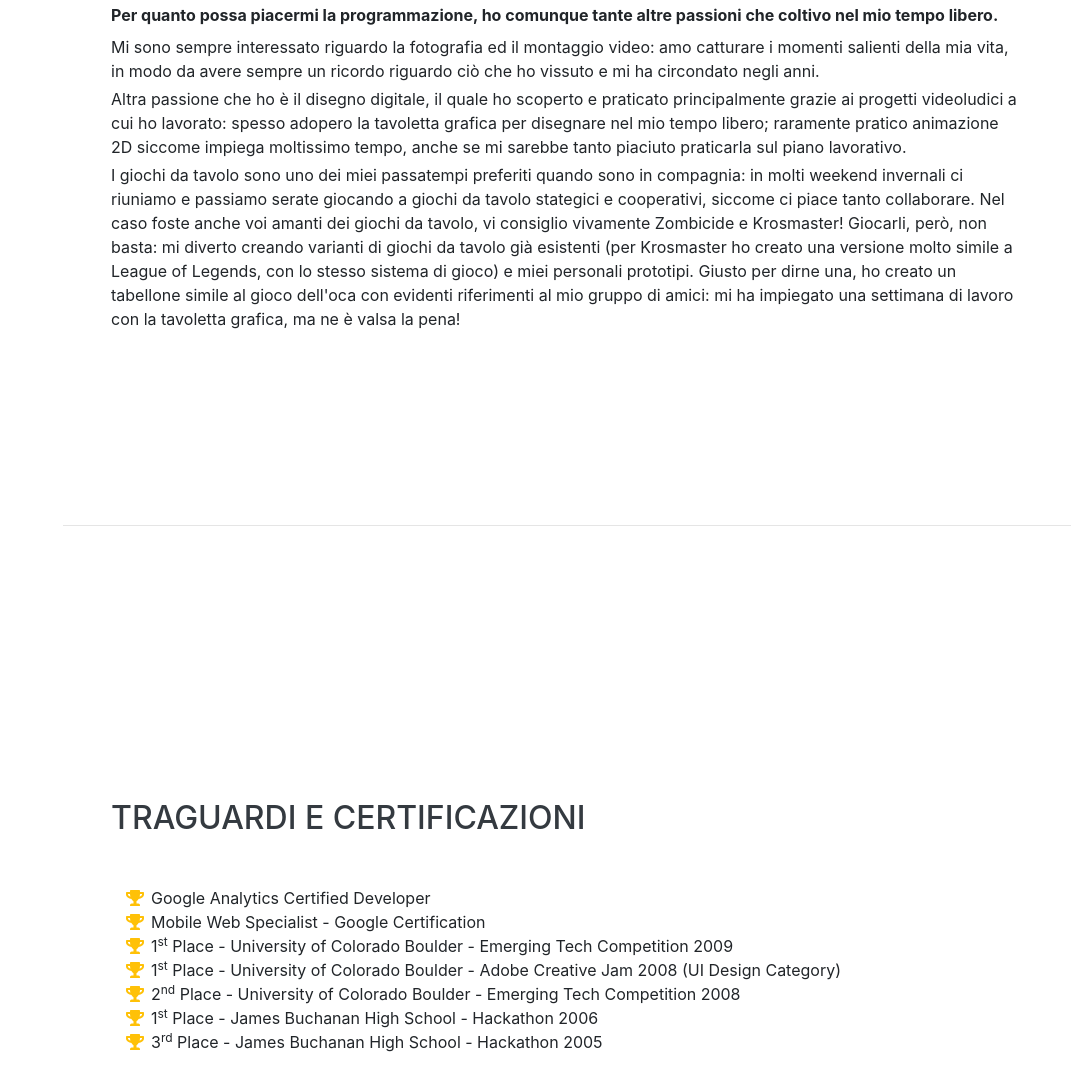
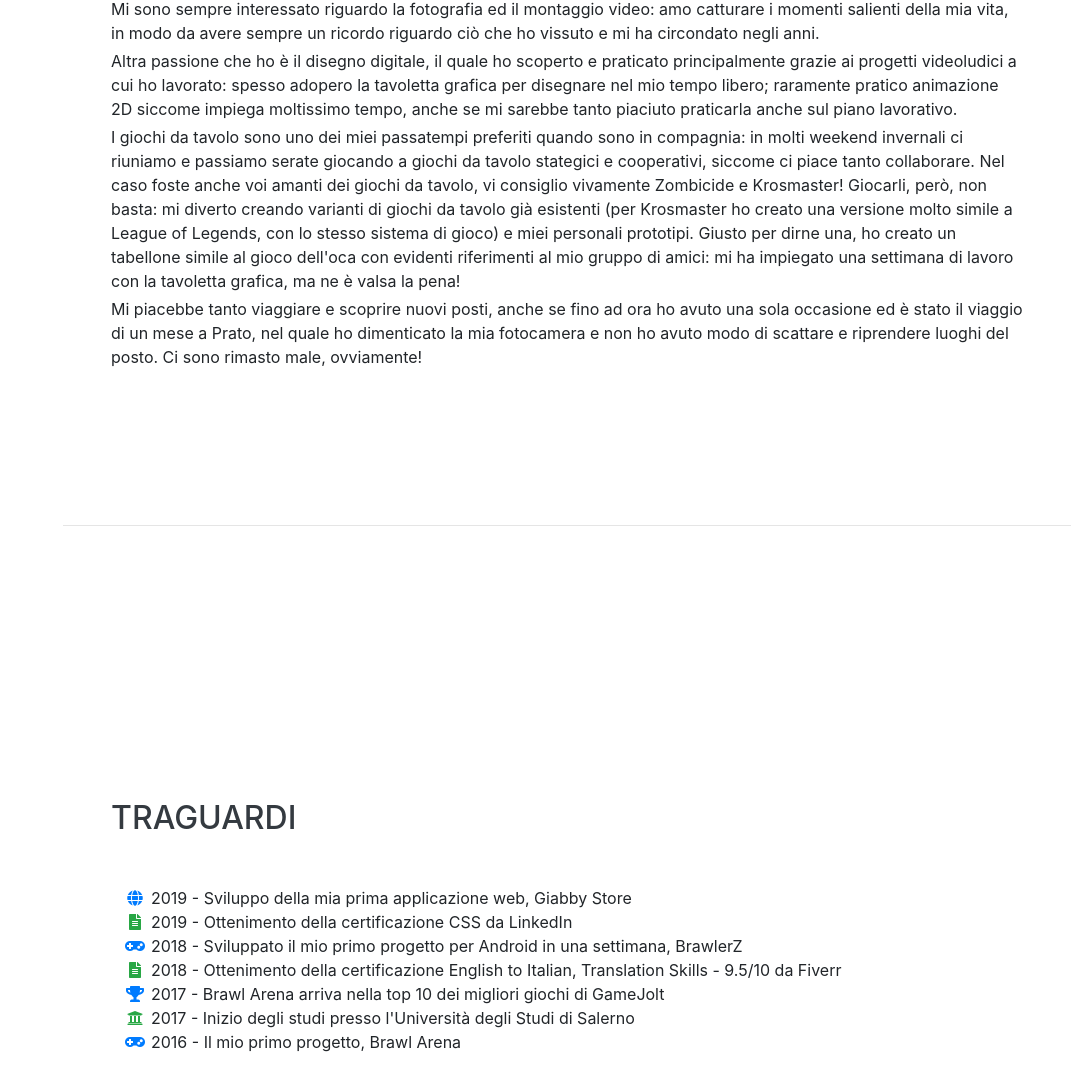
Before and after one commit to frekkanzer2/FabateWebsite, a website with bundled scripts: page index.html in a window 1280 px wide. Shown: the part 3463-4554 px from the top of the page, without its empty margins (209-1280 px from the left). Built offline with nearby package versions, Linux system fonts and the light colour scheme; a web font is replaced by a local one.

Commit message:
Aggiornata sezione traguardi

```diff
--- a/index.html
+++ b/index.html
@@ -534,7 +534,7 @@
         <p class="mb-1">
           Altra passione che ho è il disegno digitale, il quale ho scoperto e praticato principalmente grazie ai progetti videoludici a cui ho lavorato:
           spesso adopero la tavoletta grafica per disegnare nel mio tempo libero; raramente pratico animazione 2D siccome impiega moltissimo tempo,
-          anche se mi sarebbe tanto piaciuto praticarla sul piano lavorativo.
+          anche se mi sarebbe tanto piaciuto praticarla anche sul piano lavorativo.
         </p>
         <p class="mb-1">
           I giochi da tavolo sono uno dei miei passatempi preferiti quando sono in compagnia: in molti weekend invernali ci riuniamo e passiamo serate
@@ -543,6 +543,10 @@
           (per Krosmaster ho creato una versione molto simile a League of Legends, con lo stesso sistema di gioco) e miei personali prototipi.
           Giusto per dirne una, ho creato un tabellone simile al gioco dell'oca con evidenti riferimenti al mio gruppo di amici: mi ha impiegato una
           settimana di lavoro con la tavoletta grafica, ma ne è valsa la pena!
+        </p>
+        <p class="mb-1">
+          Mi piacebbe tanto viaggiare e scoprire nuovi posti, anche se fino ad ora ho avuto una sola occasione ed è stato il viaggio di un mese a Prato,
+          nel quale ho dimenticato la mia fotocamera e non ho avuto modo di scattare e riprendere luoghi del posto. Ci sono rimasto male, ovviamente!
         </p>
         <p class="mb-0">
           <!--CONTINUE HERE!!!-->
@@ -554,34 +558,36 @@
 
     <section class="resume-section p-3 p-lg-5 d-flex align-items-center" id="awards">
       <div class="w-100">
-        <h2 class="mb-5">Traguardi e Certificazioni</h2>
+        <h2 class="mb-5">Traguardi</h2>
         <ul class="fa-ul mb-0">
           <li>
-            <i class="fa-li fa fa-trophy text-warning"></i>
-            Google Analytics Certified Developer</li>
+            <i class="fa-li fas fa-globe text-primary"></i>
+            2019 - Sviluppo della mia prima applicazione web, Giabby Store
+          </li>
           <li>
-            <i class="fa-li fa fa-trophy text-warning"></i>
-            Mobile Web Specialist - Google Certification</li>
+            <i class="fa-li fas fa-file-alt text-success"></i>
+            2019 - Ottenimento della certificazione CSS da LinkedIn
+          </li>
           <li>
-            <i class="fa-li fa fa-trophy text-warning"></i>
-            1<sup>st</sup>
-            Place - University of Colorado Boulder - Emerging Tech Competition 2009</li>
+            <i class="fa-li fas fa-gamepad text-primary"></i>
+            2018 - Sviluppato il mio primo progetto per Android in una settimana, BrawlerZ
+          </li>
           <li>
-            <i class="fa-li fa fa-trophy text-warning"></i>
-            1<sup>st</sup>
-            Place - University of Colorado Boulder - Adobe Creative Jam 2008 (UI Design Category)</li>
+            <i class="fa-li fas fa-file-alt text-success"></i>
+            2018 - Ottenimento della certificazione English to Italian, Translation Skills - 9.5/10 da Fiverr
+          </li>
           <li>
-            <i class="fa-li fa fa-trophy text-warning"></i>
-            2<sup>nd</sup>
-            Place - University of Colorado Boulder - Emerging Tech Competition 2008</li>
+            <i class="fa-li fa fa-trophy text-primary"></i>
+            2017 - Brawl Arena arriva nella top 10 dei migliori giochi di GameJolt
+          </li>
           <li>
-            <i class="fa-li fa fa-trophy text-warning"></i>
-            1<sup>st</sup>
-            Place - James Buchanan High School - Hackathon 2006</li>
+            <i class="fa-li fas fa-university text-success"></i>
+            2017 - Inizio degli studi presso l'Università degli Studi di Salerno
+          </li>
           <li>
-            <i class="fa-li fa fa-trophy text-warning"></i>
-            3<sup>rd</sup>
-            Place - James Buchanan High School - Hackathon 2005</li>
+            <i class="fa-li fas fa-gamepad text-primary"></i>
+            2016 - Il mio primo progetto, Brawl Arena
+          </li>
         </ul>
       </div>
     </section>
```
